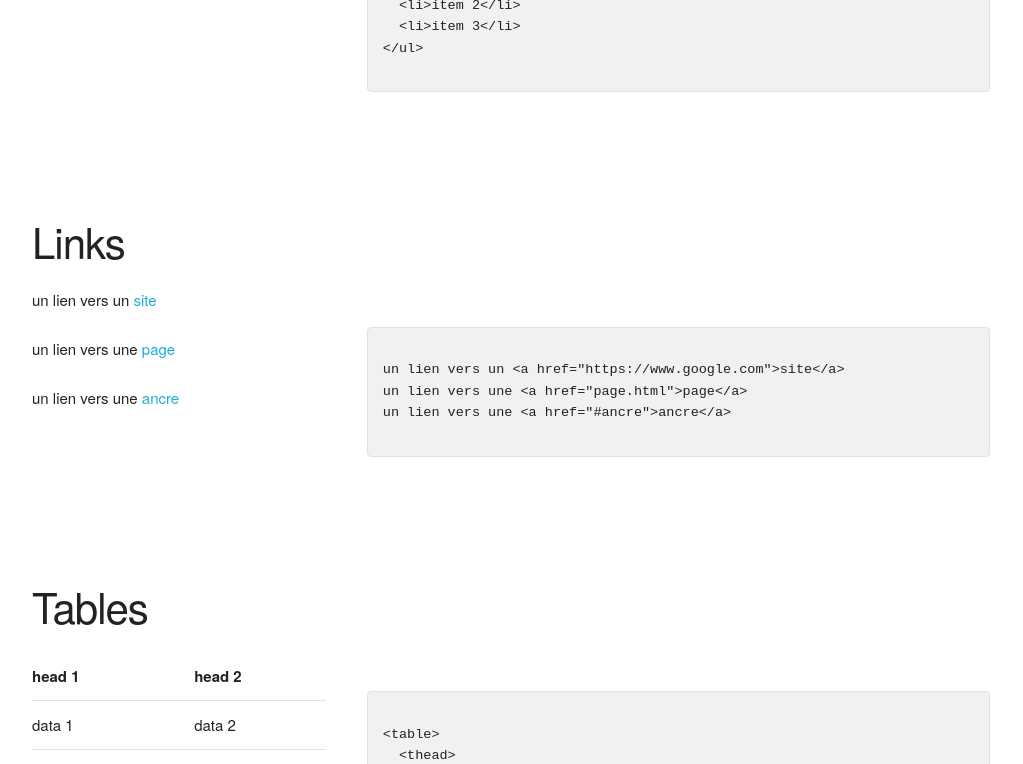
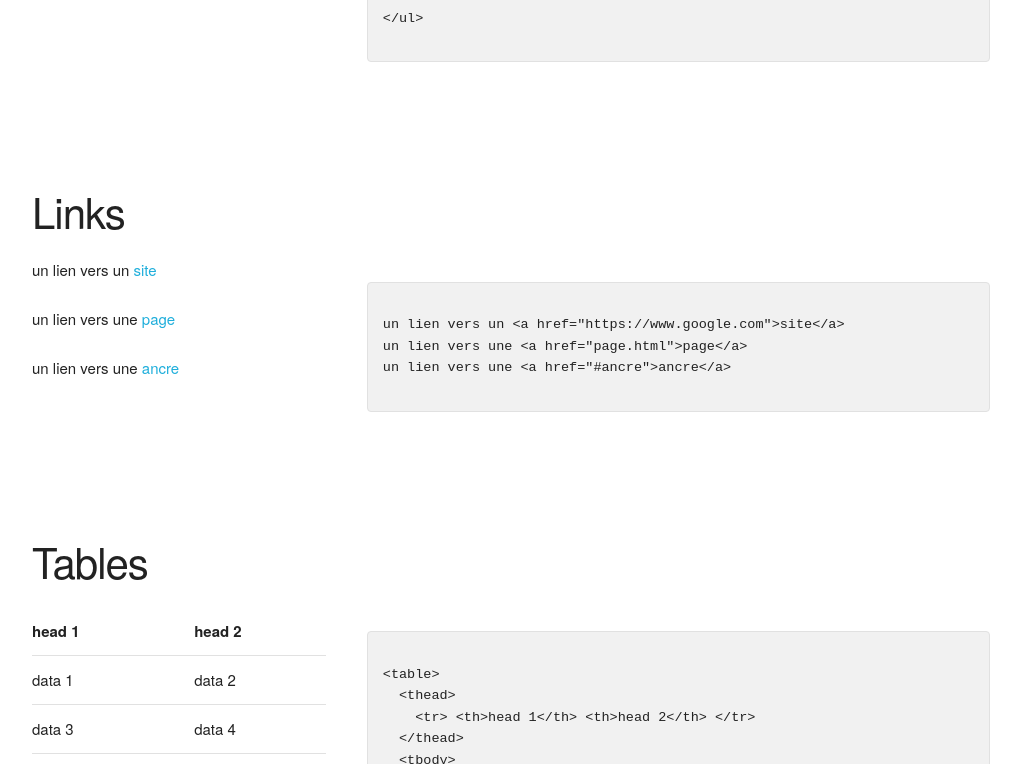
Before and after one commit to mistriver/webcheatsheet, a plain HTML site: page index.html in a window 1280 px wide. Shown: the part 2036-2800 px from the top of the page, without its empty margins (128-1151 px from the left). Drawn offline with Linux system fonts and the light colour scheme.

Commit message:
update style
remove pre code margin-top

```diff
--- a/css/custom.scss
+++ b/css/custom.scss
@@ -64,6 +64,10 @@ section {
       transition: 0.5s;
     }
   }
+
+  pre {
+    margin-top: 0;
+  }
 }
 
 /* ---------------------------------- typo ---------------------------------- */
```
Also changed, not shown: css/custom.css, 1 other file.
